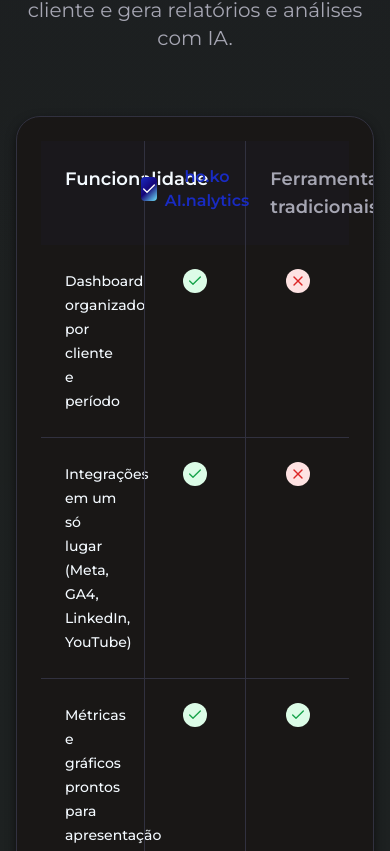
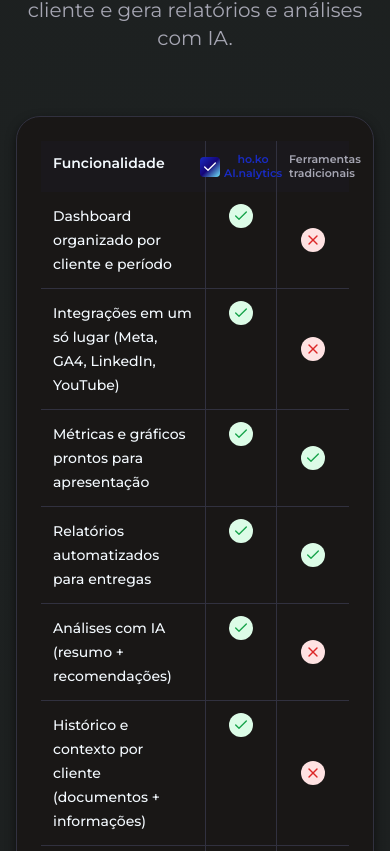
Before and after one commit to jeffalves33/landing-page-hoko, a Next.js app: page / in a window 390 px wide. Shown: the part 7253-8104 px from the top of the page. Built offline with nearby package versions, Linux system fonts and the light colour scheme; no server answers.

Commit message:
feat: responsitivade 2

```diff
--- a/components/Comparison.tsx
+++ b/components/Comparison.tsx
@@ -77,20 +77,20 @@
         >
           <div className="dark-block overflow-hidden">
             {/* Header */}
-            <div className="grid grid-cols-3 bg-muted/20">
-              <div className="p-6">
-                <h3 className="text-lg font-semibold text-foreground">Funcionalidade</h3>
+            <div className="grid grid-cols-[minmax(0,1fr)_72px_72px] sm:grid-cols-[minmax(0,1fr)_180px_180px] bg-muted/20">
+              <div className="p-3 sm:p-6">
+                <h3 className="text-sm sm:text-lg font-semibold text-foreground">Funcionalidade</h3>
               </div>
-              <div className="p-6 text-center border-x">
-                <div className="flex items-center justify-center space-x-2">
-                  <div className="w-6 h-6 rounded gradient-brand flex items-center justify-center">
+              <div className="p-3 sm:p-6 text-center border-x">
+                <div className="flex items-center justify-center gap-1 sm:gap-2">
+                  <div className="w-5 h-5 sm:w-6 sm:h-6 rounded gradient-brand flex items-center justify-center shrink-0">
                     <Check className="h-4 w-4 text-white" />
                   </div>
-                  <span className="font-semibold text-hoko-primary">ho.ko AI.nalytics</span>
+                  <span className="font-semibold text-hoko-primary text-[11px] leading-tight sm:text-base">ho.ko AI.nalytics</span>
                 </div>
               </div>
-              <div className="p-6 text-center">
-                <h3 className="text-lg font-semibold text-muted-foreground">
+              <div className="p-3 sm:p-6 text-center">
+                <h3 className="text-[11px] leading-tight sm:text-lg font-semibold text-muted-foreground">
                   Ferramentas tradicionais
                 </h3>
               </div>
@@ -105,12 +105,12 @@
                   whileInView={{ opacity: 1, x: 0 }}
                   viewport={{ once: true }}
                   transition={{ duration: 0.5, delay: index * 0.05 }}
-                  className="grid grid-cols-3 hover:bg-muted/10 transition-colors duration-300"
+                  className="grid grid-cols-[minmax(0,1fr)_72px_72px] sm:grid-cols-[minmax(0,1fr)_180px_180px] hover:bg-muted/10 transition-colors duration-300"
                 >
-                  <div className="p-6">
-                    <span className="text-sm font-medium text-foreground">{item.feature}</span>
+                  <div className="p-3 sm:p-6 min-w-0">
+                    <span className="text-sm sm:text-base font-medium text-foreground break-words">{item.feature}</span>
                   </div>
-                  <div className="p-6 text-center border-x">
+                  <div className="p-3 sm:p-6 text-center border-x">
                     {item.hoko ? (
                       <div className="inline-flex items-center justify-center w-6 h-6 rounded-full bg-green-100">
                         <Check className="h-4 w-4 text-green-600" />
@@ -121,7 +121,7 @@
                       </div>
                     )}
                   </div>
-                  <div className="p-6 text-center">
+                  <div className="p-3 sm:p-6 text-center flex items-center justify-center">
                     {item.others ? (
                       <div className="inline-flex items-center justify-center w-6 h-6 rounded-full bg-green-100">
                         <Check className="h-4 w-4 text-green-600" />
```
